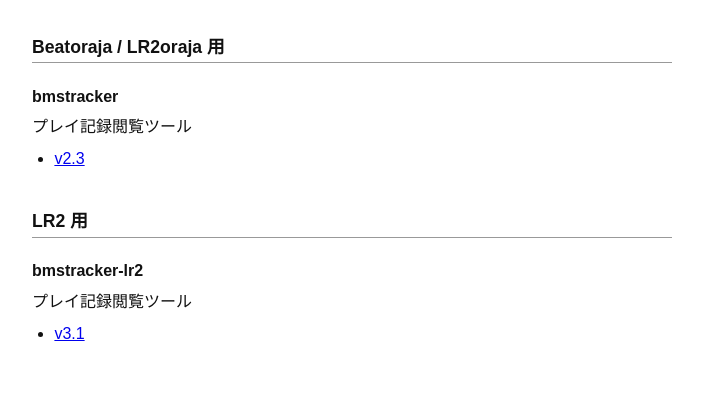
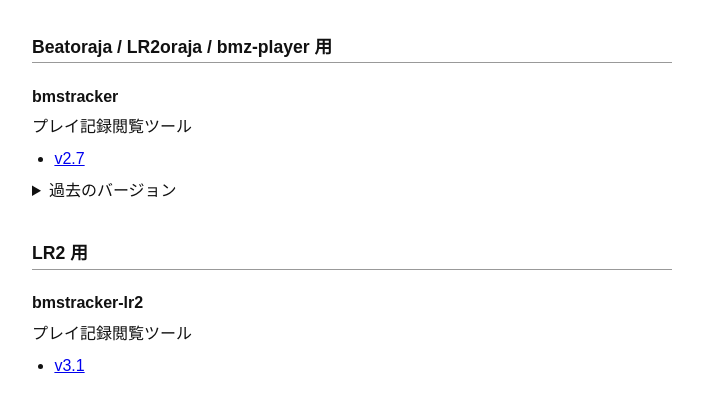
Before and after one commit to t0raji/bms-tools, a plain HTML site: page index.html in a window 1280 px wide. Shown: the part 70-482 px from the top of the page, without its empty margins (288-991 px from the left). Drawn offline with Linux system fonts and the light colour scheme.

Commit message:
Add files via upload

```diff
--- a/index.html
+++ b/index.html
@@ -22,13 +22,19 @@
 
 <h1>BMS関連ツール</h1>
 
-<h2>Beatoraja / LR2oraja 用</h2>
+<h2>Beatoraja / LR2oraja / bmz-player 用</h2>
 
 <h3>bmstracker</h3>
 <p>プレイ記録閲覧ツール</p>
 <ul>
-  <li><a href="files/bmstracker-2.3stable.zip">v2.3</a></li>
+  <li><a href="files/bmstracker-2.7stable.zip">v2.7</a></li>
 </ul>
+<details>
+  <summary>過去のバージョン</summary>
+  <ul>
+    <li><a href="files/bmstracker-2.3stable.zip">v2.3</a></li>
+  </ul>
+</details>
 
 <h2>LR2 用</h2>
 
```
Also changed, not shown: 1 other file.
